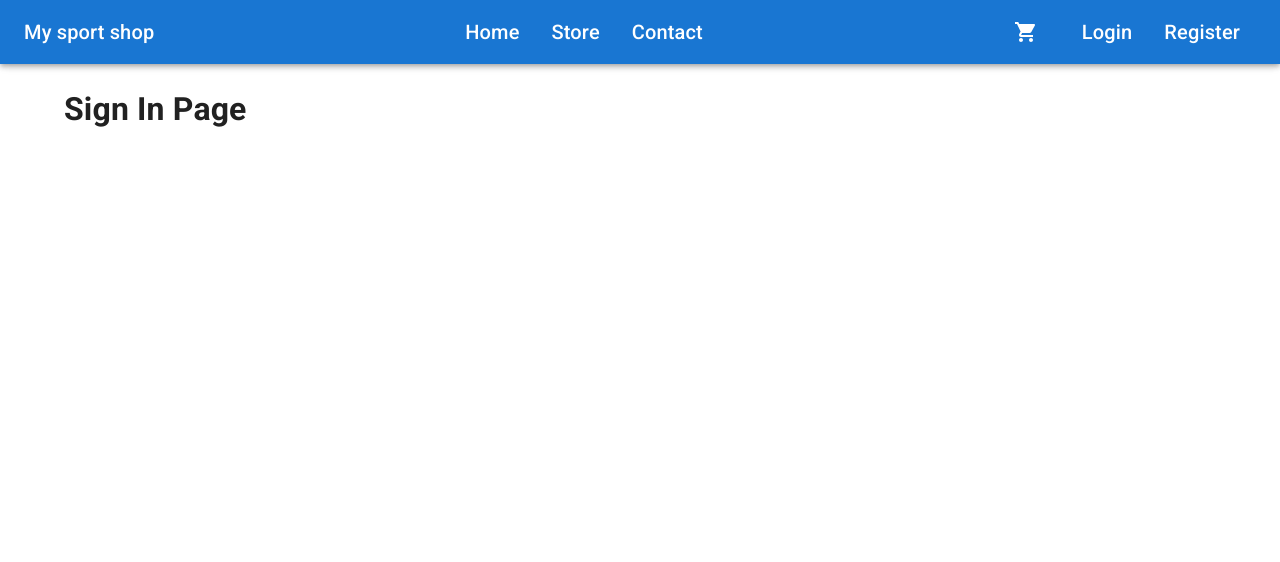
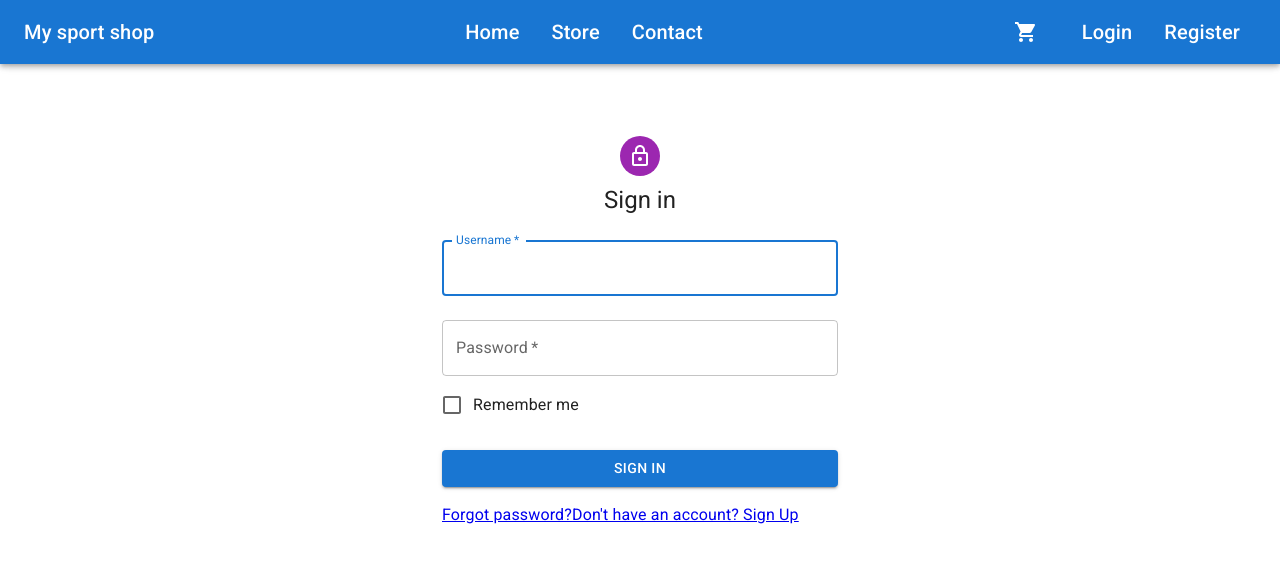
Before and after one commit to mbie95/SportShop, a React (Vite) app in the folder sportshopclient/: page /login in a window 1280 px wide. Shown: the top 562 px of the page. Built offline with nearby package versions, Linux system fonts and the light colour scheme.

Commit message:
Create login page

```diff
--- a/sportshopclient/src/features/account/SignInPage.tsx
+++ b/sportshopclient/src/features/account/SignInPage.tsx
@@ -1,5 +1,76 @@
+import { LoadingButton } from "@mui/lab";
+import { Container, CssBaseline, Box, Avatar, Typography, TextField, FormControlLabel, Checkbox, Grid } from "@mui/material";
+import { Link } from "react-router-dom";
+import LockOutlinedIcon from '@mui/icons-material/LockOutlined';
+
 export default function SignInPage() {
     return (
-        <h1>Sign In Page</h1>
-    )
+        <Container component="main" maxWidth="xs">
+          <CssBaseline />
+          <Box
+            sx={{
+              marginTop: 8,
+              display: 'flex',
+              flexDirection: 'column',
+              alignItems: 'center',
+            }}
+          >
+            <Avatar sx={{ m: 1, bgcolor: 'secondary.main' }}>
+              <LockOutlinedIcon />
+            </Avatar>
+            <Typography component="h1" variant="h5">
+              Sign in
+            </Typography>
+            <Box component="form" /*onSubmit={handleSubmit(submitForm)}*/ noValidate sx={{ mt: 1 }}>
+              <TextField
+                margin="normal"
+                required
+                fullWidth
+                id="username"
+                label="Username"
+                autoFocus
+                // {...register('username', {required:'Username is required'})}
+                // error={!!errors.username}
+                // helperText={errors?.username?.message as string}
+              />
+              <TextField
+                margin="normal"
+                required
+                fullWidth
+                label="Password"
+                type="password"
+                id="password"
+                // {...register('password', {required:'Password is required'})}
+                // error={!!errors.password}
+                // helperText={errors?.password?.message as string}
+              />
+              <FormControlLabel
+                control={<Checkbox value="remember" color="primary" />}
+                label="Remember me"
+              />
+              <LoadingButton //loading={isSubmitting}
+                //disabled={!isValid}
+                type="submit"
+                fullWidth
+                variant="contained"
+                sx={{ mt: 3, mb: 2 }}
+              >
+                Sign In
+              </LoadingButton>
+              <Grid container>
+                <Grid sx={{size: 'xs'}}>
+                  <Link href="#" variant="body2">
+                    Forgot password?
+                  </Link>
+                </Grid>
+                <Grid>
+                  <Link href="/register" variant="body2">
+                    {"Don't have an account? Sign Up"}
+                  </Link>
+                </Grid>
+              </Grid>
+            </Box>
+          </Box>
+        </Container>
+    );
 }
```
